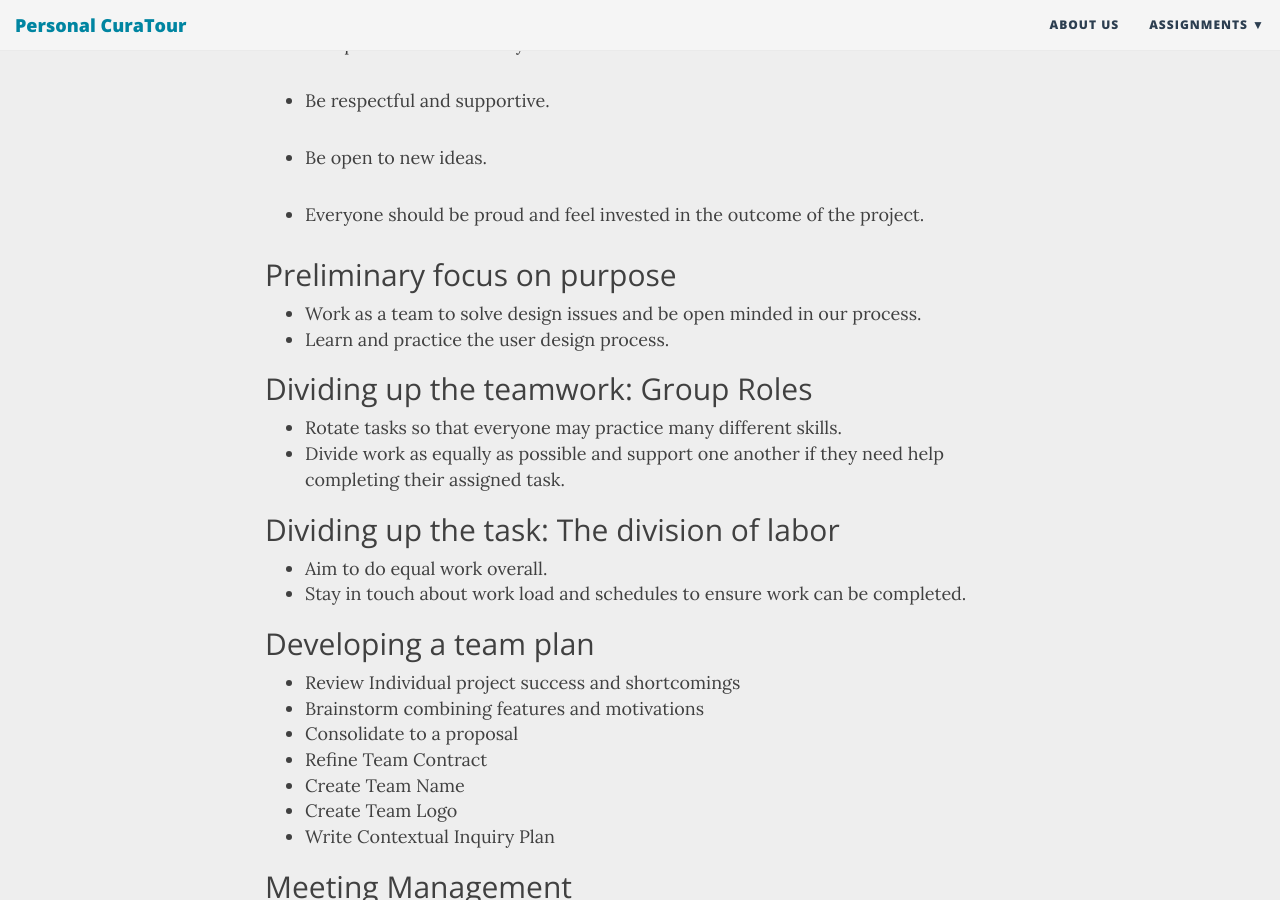
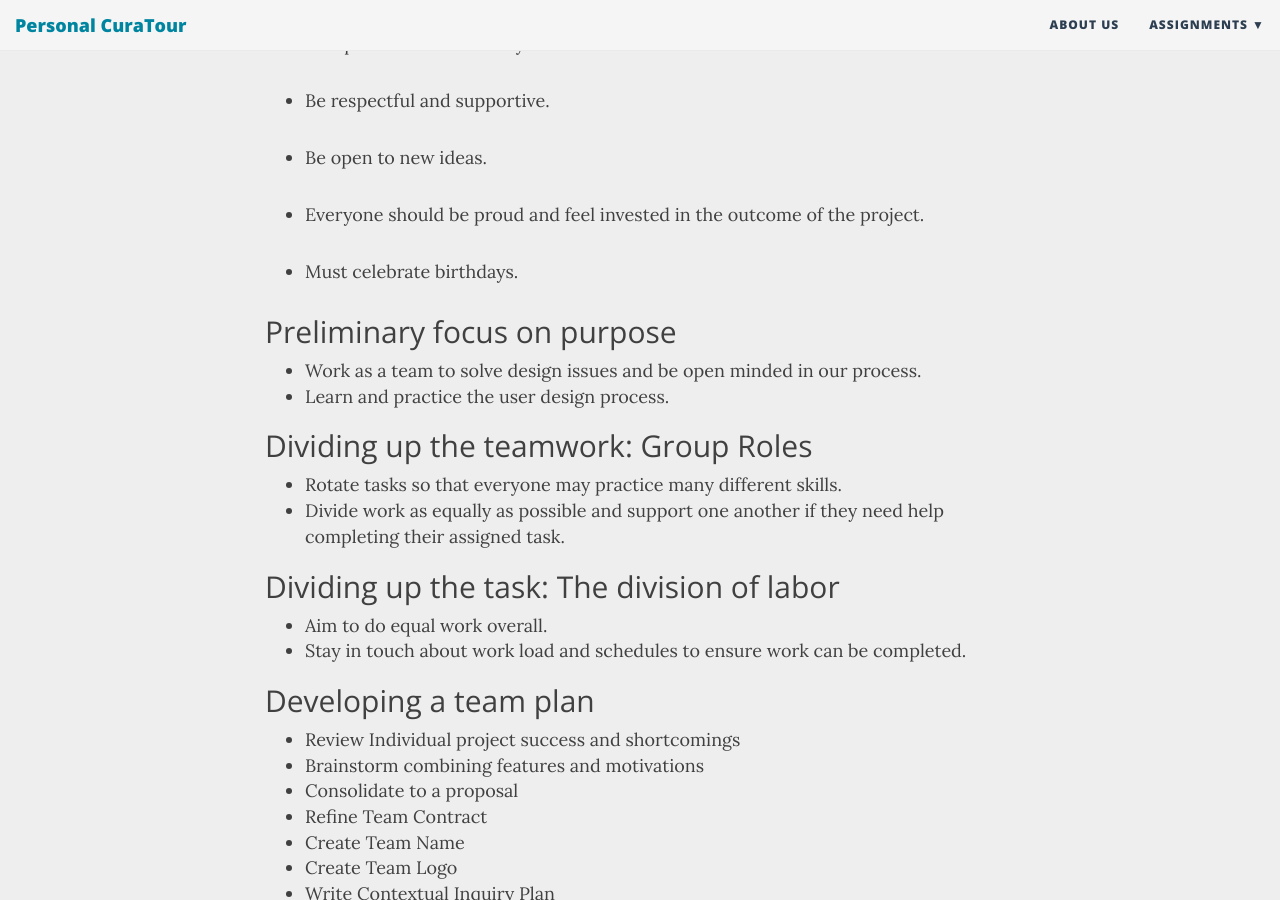
Before and after one commit to krtejeda/PersonalCuraTour, a Jekyll site: the page built from Team-Contract.md, in a window 1280 px wide and 900 px high, scrolled down 301 px. Built offline with Jekyll 4.4.1, drawn with Linux system fonts in a browser that asks for light colours; nearby versions of some CDN libraries.

Commit message:
Update Team-Contract.md

```diff
--- a/Team-Contract.md
+++ b/Team-Contract.md
@@ -14,6 +14,8 @@ subtitle: no
 * Be open to new ideas.
 
 * Everyone should be proud and feel invested in the outcome of the project.
+
+* Must celebrate birthdays.
 
 ## Preliminary focus on purpose
 * Work as a team to solve design issues and be open minded in our process.
```
